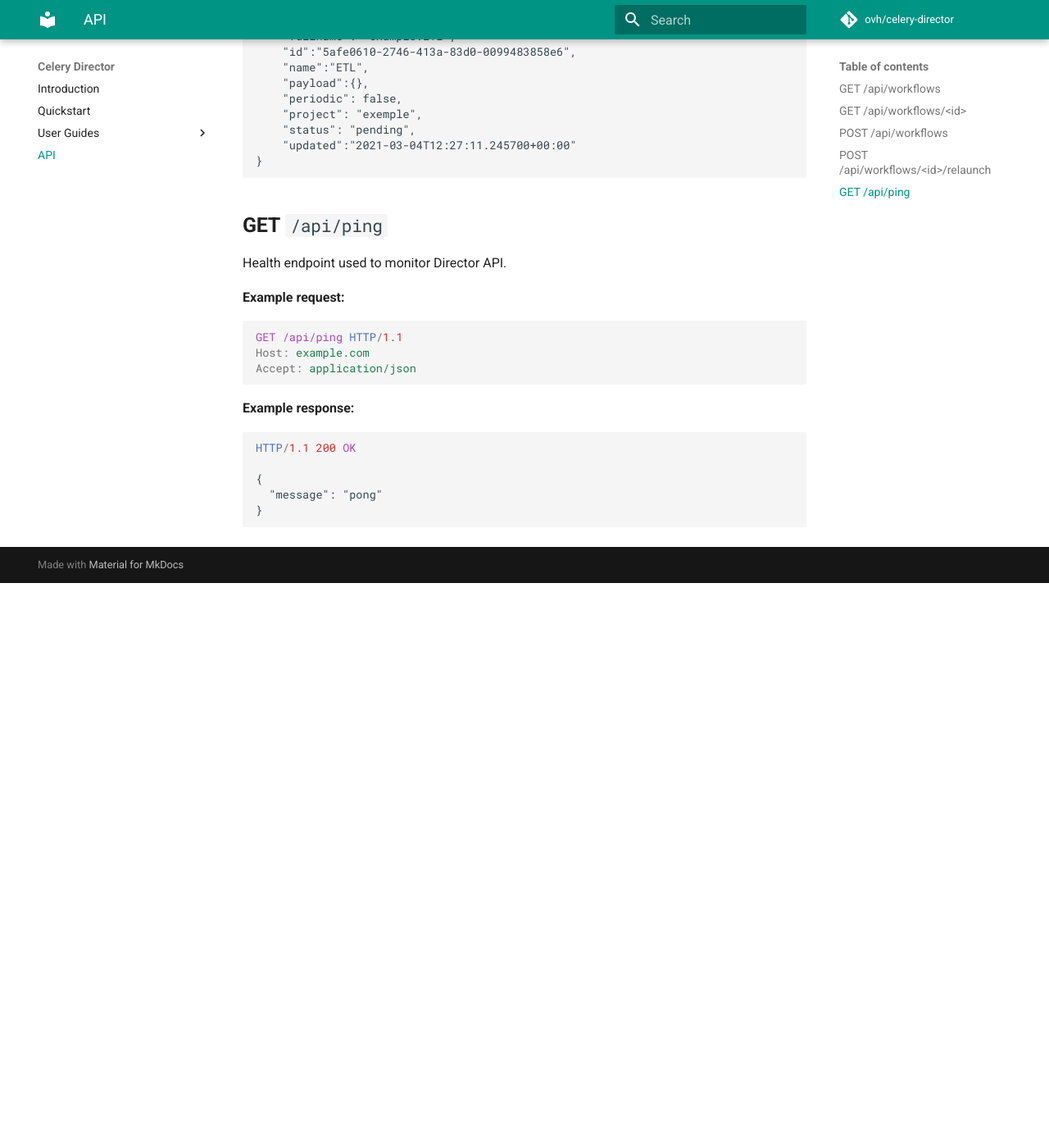
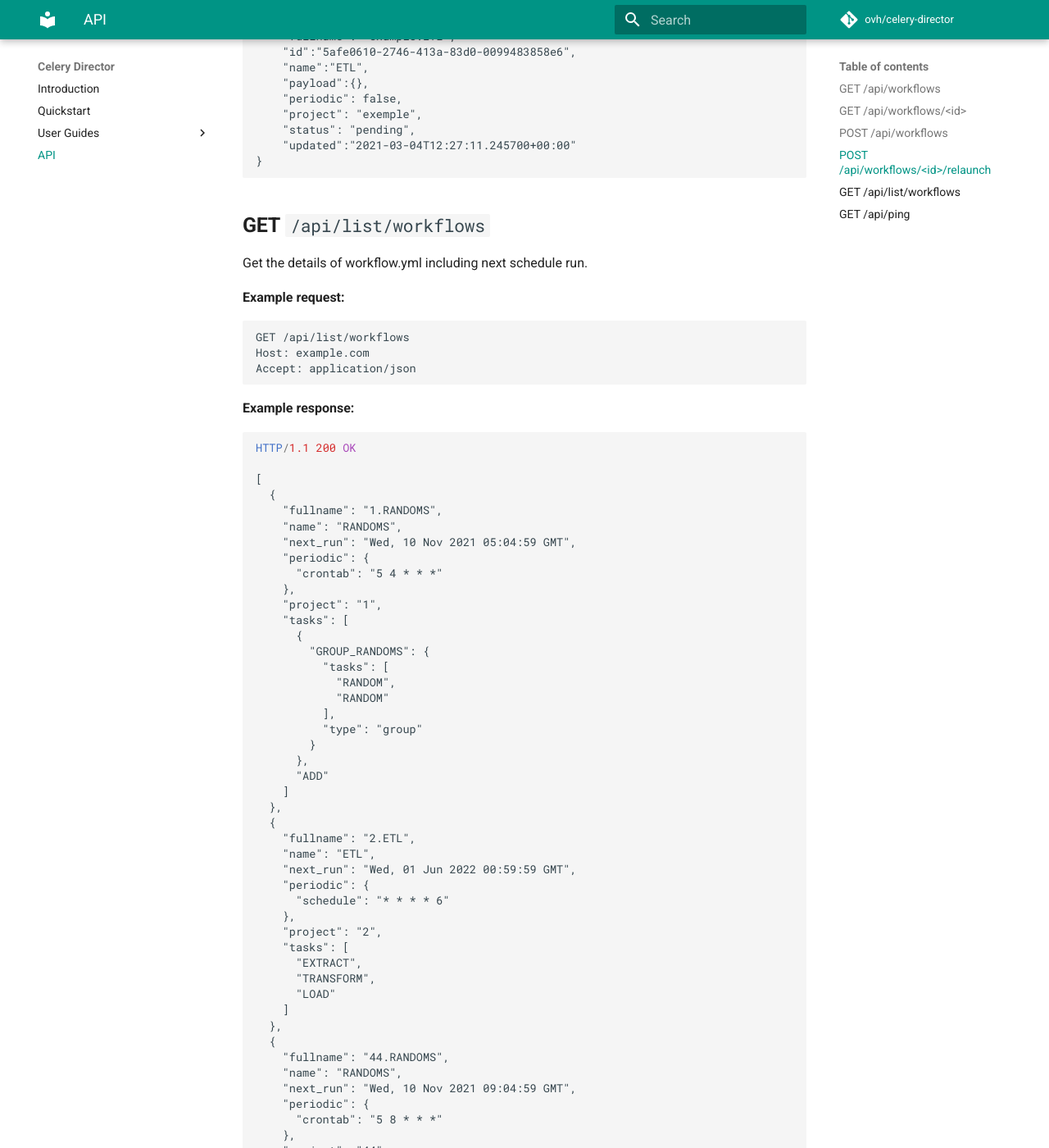
Before and after one commit to ovh/celery-director, an MkDocs documentation site: the page built from docs/docs/api.md, in a window 1280 px wide and 1400 px high, scrolled down 3192 px. Shown: the whole window at 82% size. Built offline with MkDocs 1.6.1 and Material for MkDocs 9.7.7, drawn with Linux system fonts in a browser that asks for light colours; comment, search, counter and statistics services are not loaded; before the commit the page ends 3903 px from its top, so only the background shows below that; some of the changed text lies outside the part shown.

Commit message:
feat(api): add workflow definition
Signed-off-by: Paulin Charliquart <paulincharliquart@gmail.com>

````diff
--- a/docs/docs/api.md
+++ b/docs/docs/api.md
@@ -170,6 +170,115 @@ HTTP/1.1 201 CREATED
 
 ```
 
+## **GET** `/api/list/workflows`
+
+Get the details of workflow.yml including next schedule run.
+
+**Example request:**
+
+```
+GET /api/list/workflows
+Host: example.com
+Accept: application/json
+```
+
+**Example response:**
+
+```
+HTTP/1.1 200 OK
+
+[
+  {
+    "fullname": "1.RANDOMS",
+    "name": "RANDOMS",
+    "next_run": "Wed, 10 Nov 2021 05:04:59 GMT",
+    "periodic": {
+      "crontab": "5 4 * * *"
+    },
+    "project": "1",
+    "tasks": [
+      {
+        "GROUP_RANDOMS": {
+          "tasks": [
+            "RANDOM",
+            "RANDOM"
+          ],
+          "type": "group"
+        }
+      },
+      "ADD"
+    ]
+  },
+  {
+    "fullname": "2.ETL",
+    "name": "ETL",
+    "next_run": "Wed, 01 Jun 2022 00:59:59 GMT",
+    "periodic": {
+      "schedule": "* * * * 6"
+    },
+    "project": "2",
+    "tasks": [
+      "EXTRACT",
+      "TRANSFORM",
+      "LOAD"
+    ]
+  },
+  {
+    "fullname": "44.RANDOMS",
+    "name": "RANDOMS",
+    "next_run": "Wed, 10 Nov 2021 09:04:59 GMT",
+    "periodic": {
+      "crontab": "5 8 * * *"
+    },
+    "project": "44",
+    "tasks": [
+      {
+        "GROUP_RANDOMS": {
+          "tasks": [
+            "RANDOM",
+            "RANDOM"
+          ],
+          "type": "group"
+        }
+      },
+      "ADD"
+    ]
+  },
+  {
+    "fullname": "example.ETL",
+    "name": "ETL",
+    "project": "example",
+    "tasks": [
+      "EXTRACT",
+      "TRANSFORM",
+      "LOAD"
+    ]
+  },
+  {
+    "fullname": "example.RANDOMS",
+    "name": "RANDOMS",
+    "next_run": "Tue, 09 Nov 2021 23:15:25 GMT",
+    "periodic": {
+      "interval": 90
+    },
+    "project": "example",
+    "tasks": [
+      {
+        "GROUP_RANDOMS": {
+          "tasks": [
+            "RANDOM",
+            "RANDOM"
+          ],
+          "type": "group"
+        }
+      },
+      "ADD"
+    ]
+  }
+]
+```
+
+
 ## **GET** `/api/ping`
 
 Health endpoint used to monitor Director API.
````
Also changed, not shown: 2 other files.
